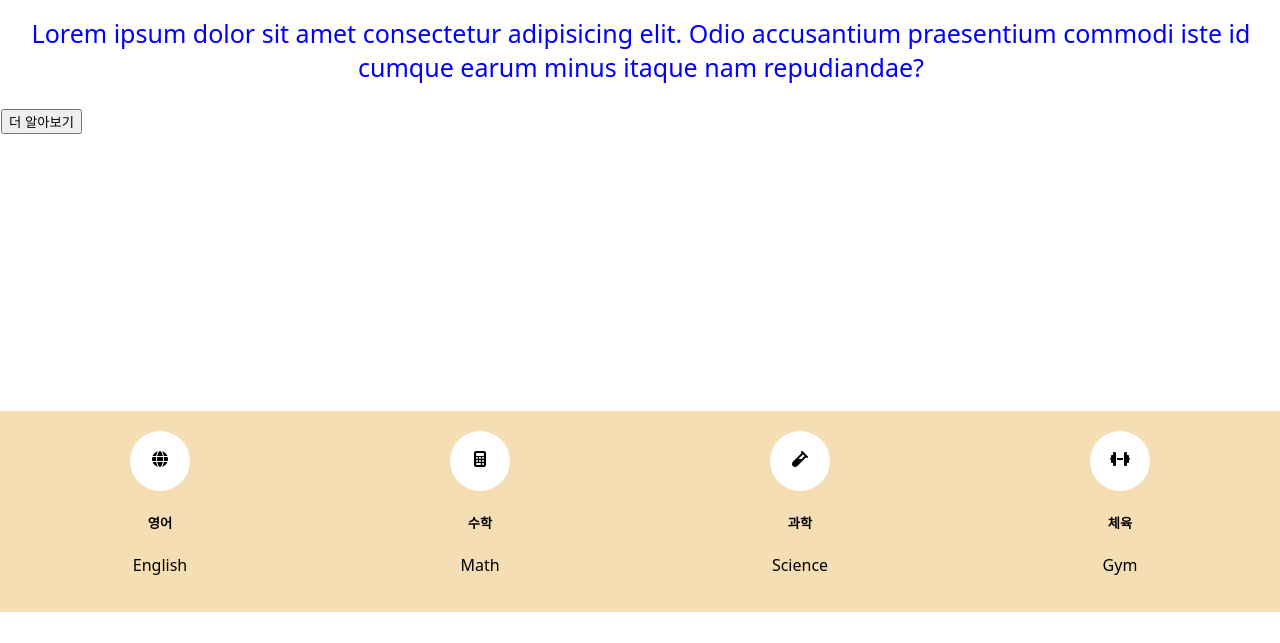
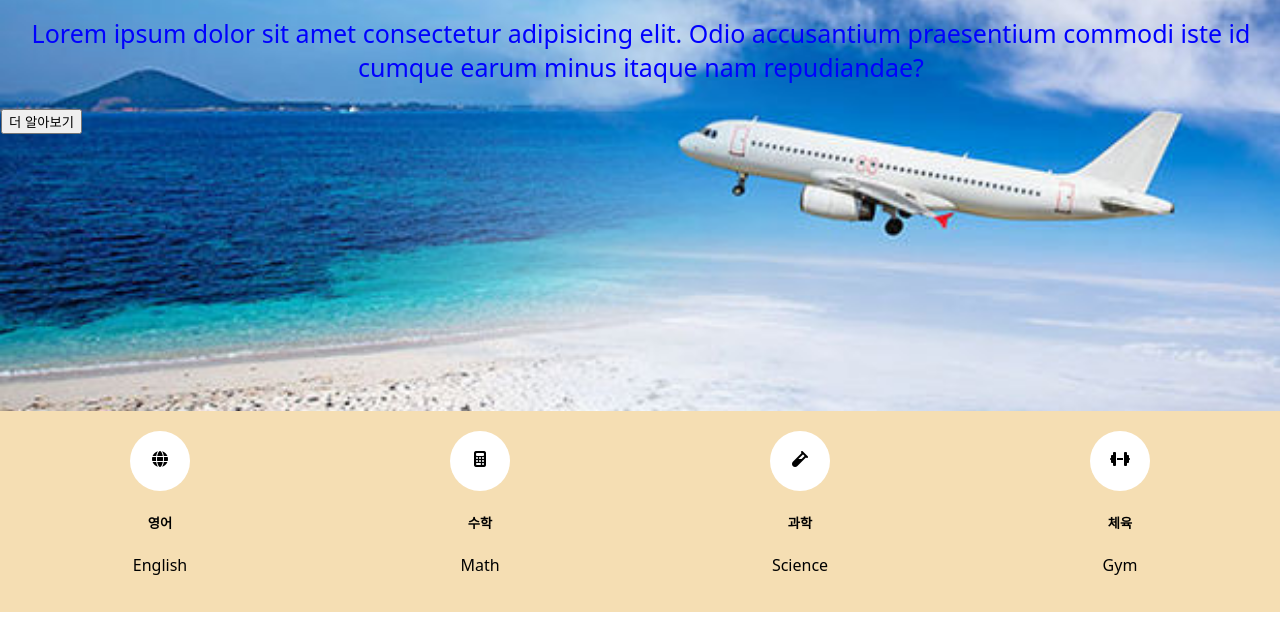
Before and after one commit to hwajin-lee113/hackers-html, a plain HTML site: page index.html in a window 1280 px wide. Shown: the part 157-800 px from the top of the page. Drawn offline with Linux system fonts and the light colour scheme; a web font is replaced by a local one.

Commit message:
Update flex.css

```diff
--- a/flex.css
+++ b/flex.css
@@ -21,7 +21,7 @@ body{
 .main-background{
     width: 100%;
     height: 500px;
-    background: url(img/travel.png) no-repeat center/cover;
+    background: url(travel.png) no-repeat center/cover;
     padding: 1px;
 }
 .main-title{
```
